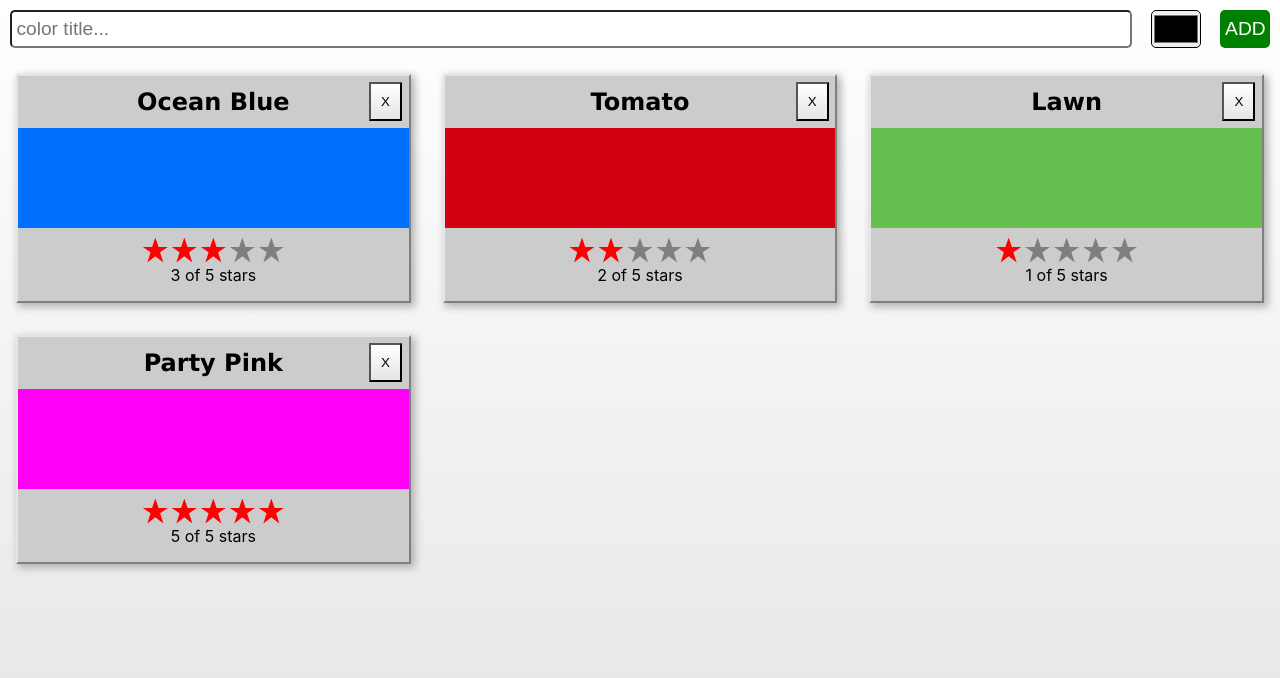
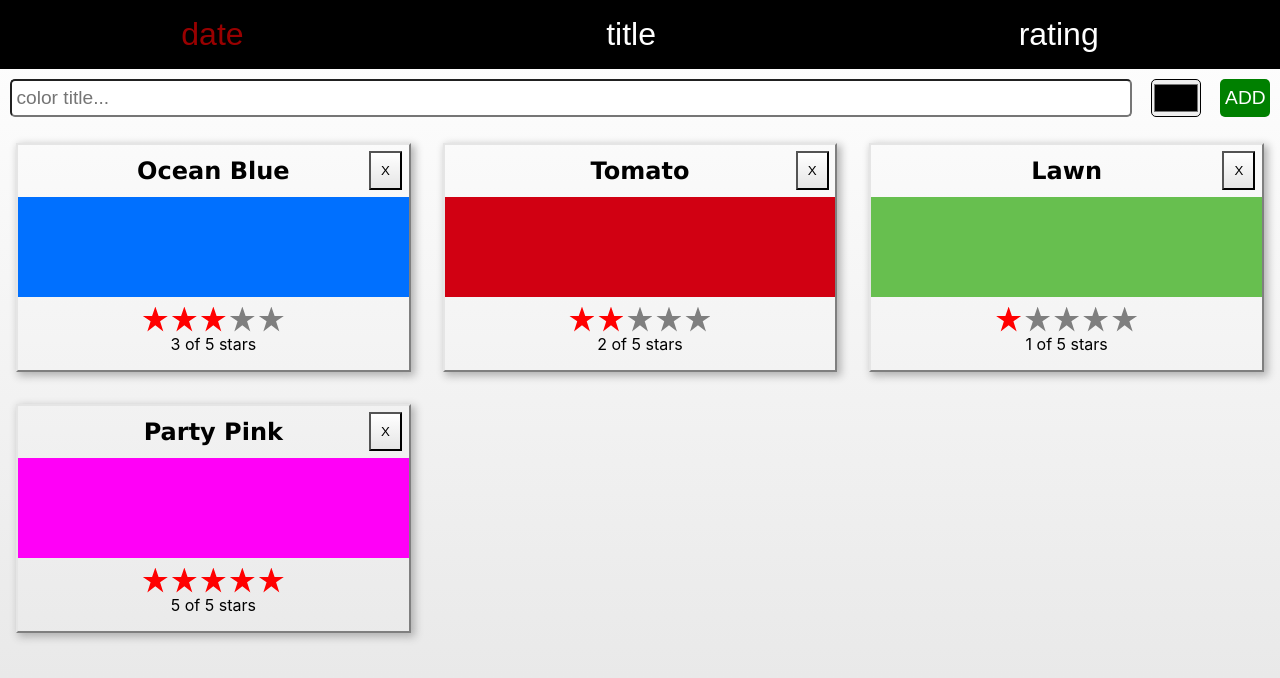
Before and after one commit to andreyohiienko/color-organizer, a React (Create React App) app: page / in a window 1280 px wide. Shown: the top 678 px of the page. Built offline with nearby package versions, Linux system fonts and the light colour scheme.

Commit message:
make explicit state transfer

```diff
--- a/src/actions.js
+++ b/src/actions.js
@@ -22,9 +22,4 @@ export const rateColor = (id, rating) => ({
   rating,
 })
 
-export const sortColors = sortedBy =>
-  sortedBy === 'rating'
-    ? { type: C.SORT_COLORS, sortBy: 'SORTED_BY_RATING' }
-    : sortedBy === 'title'
-    ? { type: C.SORT_COLORS, sortBy: 'SORTED_BY_TITLE' }
-    : { type: C.SORT_COLORS, sortBy: 'SORTED_BY_DATE' }
+export const sortColors = sortBy => ({ type: 'SORT_COLORS', sortBy })
--- a/src/components/AddColorForm.js
+++ b/src/components/AddColorForm.js
@@ -1,15 +1,15 @@
 import React from 'react'
 import PropTypes from 'prop-types'
 import '../stylesheets/AddColorForm.scss'
-//test
+import { addColor } from '../actions'
 
-const AddColorFrom = ({ onNewColor = f => f }) => {
+const AddColorFrom = ({ store }) => {
   let _title, _color
 
   const submit = e => {
     e.preventDefault()
-    onNewColor(_title.value, _color.value)
-    _title.value = 'test'
+    store.dispatch(addColor(_title.value, _color.value))
+    _title.value = ''
     _color.value = '#000'
     _title.focus()
   }
@@ -28,13 +28,4 @@ const AddColorFrom = ({ onNewColor = f => f }) => {
   )
 }
 
-AddColorFrom.propTypes = {
-  onNewColor: PropTypes.func,
-}
-
-// Default props already in arguments so this part is unnecessary
-// AddColorFrom.defaultProps = {
-//   onNewColor: f => f,
-// }
-
 export default AddColorFrom
--- a/src/components/App.js
+++ b/src/components/App.js
@@ -1,84 +1,15 @@
 import AddColorForm from './AddColorForm'
 import ColorList from './ColorList'
-import React, { Component } from 'react'
+import SortMenu from './SortMenu'
+import React from 'react'
 import '../stylesheets/App.scss'
-import { v4 } from 'uuid'
 
-class App extends Component {
-  constructor(props) {
-    super(props)
-    this.state = {
-      colors: [
-        {
-          id: '8658c1d0-9eda-4a90-95e1-8001e8eb6036',
-          title: 'Ocean Blue',
-          color: '#0070ff',
-          rating: 3,
-          timestamp: 'Sat Mar 12 2016 16:12:09 GMT-0800 (PST)',
-        },
-        {
-          id: 'f9005b4e-975e-433d-a646-79df172e1dbb',
-          title: 'Tomato',
-          color: '#d10012',
-          rating: 2,
-          timestamp: 'Fri Mar 11 2016 12:00:00 GMT-0800 (PST)',
-        },
-        {
-          id: '58d9caee-6ea6-4d7b-9984-65b145031979',
-          title: 'Lawn',
-          color: '#67bf4f',
-          rating: 1,
-          timestamp: 'Thu Mar 10 2016 01:11:12 GMT-0800 (PST)',
-        },
-        {
-          id: 'a5685c39-6bdc-4727-9188-6c9a00bf7f95',
-          title: 'Party Pink',
-          color: '#ff00f7',
-          rating: 5,
-          timestamp: 'Wed Mar 9 2016 03:26:00 GMT-0800 (PST)',
-        },
-      ],
-    }
-    this.addColor = this.addColor.bind(this)
-    this.rateColor = this.rateColor.bind(this)
-    this.removeColor = this.removeColor.bind(this)
-  }
-
-  addColor(title, color) {
-    const colors = [
-      ...this.state.colors,
-      {
-        id: v4(),
-        title,
-        color,
-        rating: 0,
-      },
-    ]
-    this.setState({ colors })
-  }
-
-  rateColor(id, rating) {
-    const colors = this.state.colors.map(color =>
-      color.id !== id ? color : { ...color, rating },
-    )
-    this.setState({ colors })
-  }
-
-  removeColor(id) {
-    const colors = this.state.colors.filter(color => color.id !== id)
-    this.setState({ colors })
-  }
-
-  render() {
-    const { addColor, rateColor, removeColor } = this
-    const { colors } = this.state
-    return (
-      <div className="app">
-        <AddColorForm onNewColor={addColor} />
-        <ColorList colors={colors} onRate={rateColor} onRemove={removeColor} />
-      </div>
-    )
-  }
-}
+const App = ({ store }) => (
+  <div className="app">
+    <SortMenu store={store} />
+    <AddColorForm store={store} />
+    <ColorList store={store} />
+  </div>
+)
 
 export default App
--- a/src/components/Color.js
+++ b/src/components/Color.js
@@ -4,28 +4,28 @@ import PropTypes from 'prop-types'
 import '../stylesheets/Color.scss'
 
 class Color extends Component {
-  componentWillMount() {
-    this.style = { backgroundColor: '#ccc' }
-  }
+  // componentWillMount() {
+  //   this.style = { backgroundColor: '#ccc' }
+  // }
 
-  componentWillUpdate(nextProps) {
-    const { title, rating } = this.props
-    this.style = null
-    this.refs.title.style.backgroundColor = 'red'
-    this.refs.title.style.color = 'white'
-    alert(`${title}: rating ${rating} -> ${nextProps.rating}`)
-  }
+  // componentWillUpdate(nextProps) {
+  //   const { title, rating } = this.props
+  //   this.style = null
+  //   this.refs.title.style.backgroundColor = 'red'
+  //   this.refs.title.style.color = 'white'
+  //   alert(`${title}: rating ${rating} -> ${nextProps.rating}`)
+  // }
 
-  shouldComponentUpdate(nextProps) {
-    return this.props.rating !== nextProps.rating
-  }
+  // shouldComponentUpdate(nextProps) {
+  //   return this.props.rating !== nextProps.rating
+  // }
 
-  componentDidUpdate(prevProps) {
-    const { title, rating } = this.props
-    const status = rating > prevProps.rating ? 'better' : 'worse'
-    this.refs.title.style.backgroundColor = ''
-    this.refs.title.style.color = 'black'
-  }
+  // componentDidUpdate(prevProps) {
+  //   const { title, rating } = this.props
+  //   const status = rating > prevProps.rating ? 'better' : 'worse'
+  //   this.refs.title.style.backgroundColor = ''
+  //   this.refs.title.style.color = 'black'
+  // }
 
   render() {
     const { title, rating, color, onRemove, onRate } = this.props
--- a/src/components/ColorList.js
+++ b/src/components/ColorList.js
@@ -1,21 +1,28 @@
 import React from 'react'
 import Color from './Color'
+import { rateColor, removeColor } from '../actions'
+import { sortFunction } from '../lib/array-helpers'
 import '../stylesheets/ColorList.scss'
 
-const ColorList = ({ colors = [], onRate = f => f, onRemove = f => f }) => (
+const ColorList = ({ store }) => {
+  const { colors, sort } = store.getState()
+  console.log(sort)
+  const sortedColors = [...colors].sort(sortFunction(sort))
+  return (
     <div className="color-list">
       {colors.length === 0 ? (
         <p>No Colors listed.</p>
       ) : (
-      colors.map(color => (
+        sortedColors.map(color => (
           <Color
             key={color.id}
             {...color}
-          onRate={rating => onRate(color.id, rating)}
-          onRemove={() => onRemove(color.id)}
+            onRate={rating => store.dispatch(rateColor(color.id, rating))}
+            onRemove={() => store.dispatch(removeColor(color.id))}
           />
         ))
       )}
     </div>
   )
+}
 export default ColorList
--- /dev/null
+++ b/src/components/SortMenu.js
@@ -0,0 +1,41 @@
+import React from 'react'
+import '../stylesheets/Menu.scss'
+import PropTypes from 'prop-types'
+import { sortColors } from '../actions'
+
+const options = {
+  date: 'SORTED_BY_DATE',
+  title: 'SORTED_BY_TITLE',
+  rating: 'SORTED_BY_RATING',
+}
+
+const SortMenu = ({ store }) => {
+  return (
+    <nav className="menu">
+      <h1>Sort Colors</h1>
+      {Object.keys(options).map((item, i) => {
+        return (
+          <a
+            key={i}
+            href="#"
+            className={
+              store.getState().sort === options[item] ? 'selected' : null
+            }
+            onClick={e => {
+              e.preventDefault()
+              store.dispatch(sortColors(options[item]))
+            }}
+          >
+            {item}
+          </a>
+        )
+      })}
+    </nav>
+  )
+}
+
+SortMenu.propTypes = {
+  store: PropTypes.object,
+}
+
+export default SortMenu
--- /dev/null
+++ b/src/lib/array-helpers.js
@@ -0,0 +1,17 @@
+const sortBy = (type, field) => {
+  switch (type) {
+    case 'date':
+      return (a, b) => new Date(b[field]) - new Date(a[field])
+    case 'string':
+      return (a, b) => (a[field] < b[field] ? -1 : 1)
+    default:
+      return (a, b) => b[field] - a[field]
+  }
+}
+
+export const sortFunction = sort =>
+  sort === 'SORTED_BY_TITLE'
+    ? sortBy('string', 'title')
+    : sort === 'SORTED_BY_RATING'
+    ? sortBy('number', 'rating')
+    : sortBy('date', 'timestamp')
--- /dev/null
+++ b/src/stylesheets/Menu.scss
@@ -0,0 +1,25 @@
+@import "globals";
+
+nav {
+
+    display: flex;
+    justify-content: space-around;
+    background-color: black;
+    color: white;
+
+    h1 {
+        display: none;
+    }
+
+    a {
+        color: white;
+        font-family: Arial, sans-serif;
+        font-size: 2em;
+        text-decoration: none;
+        padding: .5em;
+
+        &.selected {
+            color: $red;
+        }
+    }
+}
```
Also changed, not shown: src/lib/time-helpers.js (added, +53 -0 lines). Lines whose indentation alone changed are shown as unchanged.
